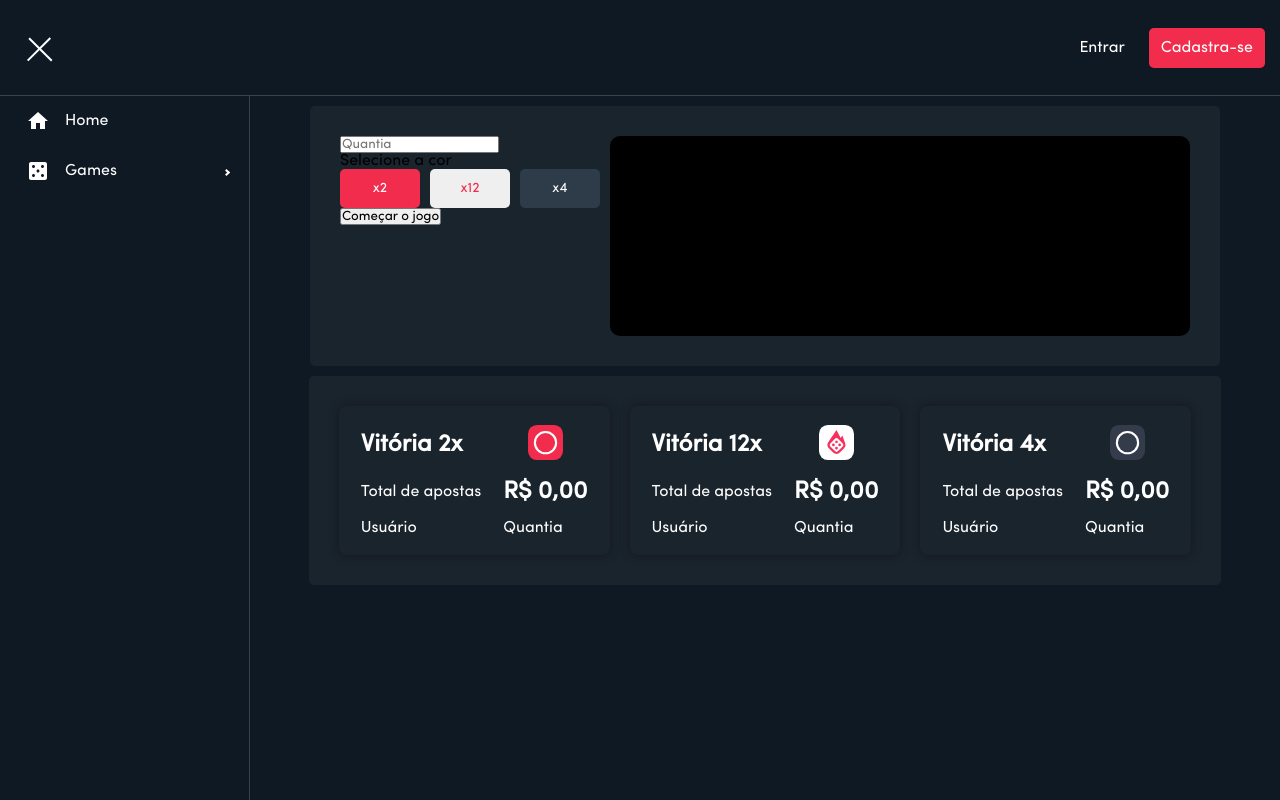
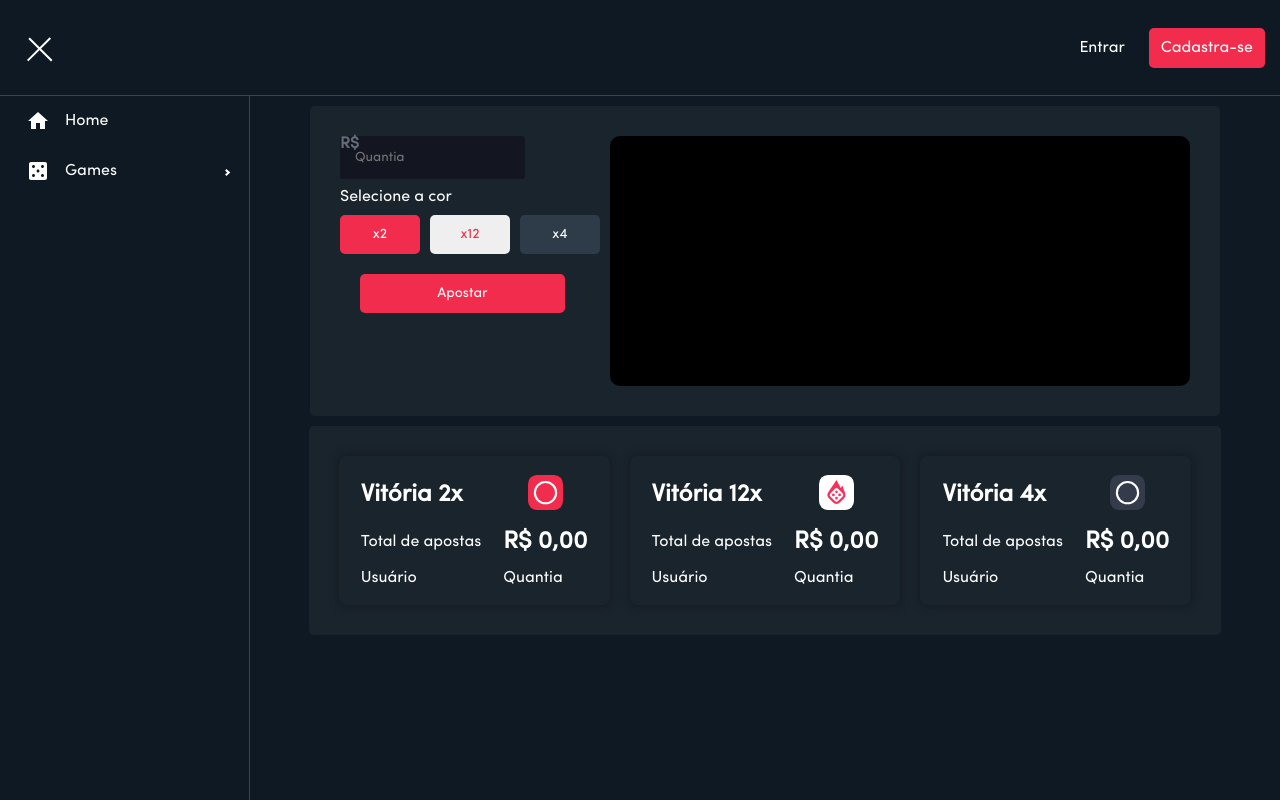
Before and after one commit to jpaugusto13/cold-frontend, a React (Vite) app: page /double in a window 1280 px wide. Built offline with nearby package versions, Linux system fonts and the light colour scheme.

Commit message:
Modificações na tela de double

```diff
--- a/src/contexts/AuthContext.tsx
+++ b/src/contexts/AuthContext.tsx
@@ -1,12 +1,13 @@
 import { createContext, useState, useEffect, ReactNode } from 'react';
 import { useNavigate } from 'react-router-dom';
-import api from '../services/api';
+import api from '../services/apiCore';
 import { FormDataLogin } from '../pages/Authentication/Login/Login';
 import { FormDataRegister } from '../pages/Authentication/Register/Register';
 import Swal from 'sweetalert2';
 
 interface User {
-  name: string;
+  firstName: string;
+  lastName: string;
   email: string;
   money: number;
 }
@@ -16,7 +17,8 @@ interface AuthContextData {
   user: User;
   signIn: ({ email, password }: FormDataLogin) => void;
   signUp: ({
-    name,
+    firstName,
+    lastName,
     email,
     password,
     confirmPassword,
@@ -31,7 +33,8 @@ interface AuthProviderProps {
 const key = 'token@COLD';
 
 const userDefault: User = {
-  name: 'Não logado',
+  firstName: 'Não logado',
+  lastName: '',
   email: '',
   money: 0,
 };
@@ -62,6 +65,7 @@ export function AuthProvider({ children }: AuthProviderProps) {
   }, [isLoggedIn]);
 
   const signUp = async (data: FormDataRegister) => {
+    console.log(data)
     Swal.fire({
       didOpen: () => {
         Swal.showLoading();
@@ -88,6 +92,8 @@ export function AuthProvider({ children }: AuthProviderProps) {
         }
       });
   };
+
+  // Função de SignIn de usuário
   const signIn = async (data: FormDataLogin) => {
     Swal.fire({
       didOpen: () => {
@@ -125,6 +131,7 @@ export function AuthProvider({ children }: AuthProviderProps) {
       });
   };
 
+  // Função de logout de usuário
   const logout = () => {
     localStorage.removeItem(key);
     setUser(userDefault);
--- a/src/pages/Authentication/Login/Login.tsx
+++ b/src/pages/Authentication/Login/Login.tsx
@@ -37,6 +37,7 @@ export function Login() {
         </div>
 
         <form onSubmit={handleSubmit(onSubmit)}>
+          <div className="div-form">
             <Input
               type="text"
               errors={errors?.email}
@@ -49,6 +50,7 @@ export function Login() {
               label="Senha"
               {...register('password')}
             />
+
             <div className="btn">
               <button onClick={handleCancel} className="cancel" type="reset">
                 Cancelar
@@ -57,6 +59,7 @@ export function Login() {
                 Entrar
               </button>
             </div>
+          </div>
         </form>
       </div>
     </div>
--- a/src/pages/Authentication/Register/Register.tsx
+++ b/src/pages/Authentication/Register/Register.tsx
@@ -7,7 +7,6 @@ import schema from './schema';
 import { Input } from '../../../shared/components/Input/Input';
 import { useAuth } from '../../../hooks/useAuth';
 import { useState } from 'react';
-import transitions from '@material-ui/core/styles/transitions';
 
 export type FormDataRegister = yup.InferType<typeof schema>;
 
@@ -43,7 +42,7 @@ export function Register() {
       response ? setStep(step) : undefined;
     }
     if (step === 3) {
-      const response = await trigger(['birthday', 'cpf']);
+      const response = await trigger(['birthday', 'phone', 'cpf']);
       response ? setStep(step) : undefined;
     }
   };
@@ -59,8 +58,10 @@ export function Register() {
         </div>
 
         <form onSubmit={handleSubmit(onSubmit)}>
-          {step === 1 ? (
-            <>
+          <div
+            className="div-form"
+            style={step === 1 ? { display: 'flex' } : { display: 'none' }}
+          >
             <Input
               type="text"
               label="Nome"
@@ -91,14 +92,23 @@ export function Register() {
                 Próximo
               </button>
             </div>
-            </>
-          ) : step === 2 ? (
-            <>
+          </div>
+
+          <div
+            className="div-form"
+            style={step === 2 ? { display: 'flex' } : { display: 'none' }}
+          >
             <Input
               type="text"
               label="CPF"
               errors={errors?.cpf}
               {...register('cpf')}
+            />
+            <Input
+              type="text"
+              label="Telefone"
+              errors={errors?.phone}
+              {...register('phone')}
             />
             <Input
               type="date"
@@ -123,9 +133,11 @@ export function Register() {
                 Próximo
               </button>
             </div>
-            </>
-          ) : (
-            <>
+          </div>
+          <div
+            className="div-form"
+            style={step === 3 ? { display: 'flex' } : { display: 'none' }}
+          >
             <Input
               type="password"
               label="Senha"
@@ -151,8 +163,7 @@ export function Register() {
                 Cadastrar
               </button>
             </div>
-            </>
-          )}
+          </div>
         </form>
       </div>
     </div>
--- a/src/pages/Authentication/Register/schema.ts
+++ b/src/pages/Authentication/Register/schema.ts
@@ -5,6 +5,7 @@ const schema = yup
     firstName: yup.string().required('O campo nome é obrigatório!'),
     lastName: yup.string().required('O campo sobrenome é obrigatório!'),
     cpf: yup.string().required('O campo de CPF é obrigatório'),
+    phone: yup.string().required('O campo de telfone é obrigatório'),
     birthday: yup
       .date()
       .typeError('O campo data está inválido')
--- a/src/pages/Authentication/authentication.scss
+++ b/src/pages/Authentication/authentication.scss
@@ -28,6 +28,7 @@
     }
 
     form {
+      .div-form {
         display: flex;
         gap: 25px;
         flex-direction: column;
@@ -60,6 +61,7 @@
             border-radius: 4px;
             outline: none;
             font-size: 16px;
+          }
         }
       }
 
--- a/src/pages/Home/components/Games/Double.tsx
+++ b/src/pages/Home/components/Games/Double.tsx
@@ -1,34 +1,23 @@
 import { Table } from './components/Table/Table';
 
 import './double.scss';
-import { useAuth } from '../../../../hooks/useAuth';
 
 export function Double() {
-  const { isLoggedIn } = useAuth();
-
-
-  function handleGame() {
-    if (!isLoggedIn) {
-      alert('Para jogar você precisa estar cadastrado');
-    } else {
-      alert('Jogo em manutenção');
-    }
-  }
-
   return (
-    <div id='double'>
+    <div id="double">
       <section className="dashboard">
         <aside>
           <form>
-            <div>
-              <input
-                type="number"
-                id="value-field"
-                placeholder="Quantia"
-              />
+            <div className="field-input">
+              <input type="number" id="value-field" placeholder="Quantia" />
+              <div className="emblem">
+                <p>R$</p>
+              </div>
             </div>
             <div>
-              <label>Selecione a cor</label>
+              <div className="label-btn">
+                <label htmlFor="btn">Selecione a cor</label>
+              </div>
               <div className="btn">
                 <button className="red" type="button">
                   x2
@@ -42,9 +31,9 @@ export function Double() {
               </div>
             </div>
 
-            <div>
-              <button onClick={handleGame} type="button">
-                Começar o jogo
+            <div className="btn-dashboard">
+              <button className="red" type="button">
+                Apostar
               </button>
             </div>
           </form>
--- a/src/pages/Home/components/Games/double.scss
+++ b/src/pages/Home/components/Games/double.scss
@@ -18,7 +18,41 @@
     gap: 10px;
 
     form {
-      .btn {
+      .field-input {
+        position: relative;
+
+        input,
+        input[type='number']::-webkit-inner-spin-button {
+          background-color: #131521;
+          border: none;
+          border-radius: 3px;
+          padding: 15px;
+          color: #fff;
+          outline: none;
+          -webkit-appearance: none;
+        }
+
+        .emblem {
+          display: flex;
+          align-items: center;
+          position: absolute;
+          top: 0;
+
+          p {
+            color: #646b79;
+            font-weight: bold;
+          }
+        }
+      }
+
+      .label-btn {
+        padding: 10px 0px;
+        label {
+          color: white;
+        }
+      }
+      .btn,
+      .btn-dashboard {
         display: flex;
         gap: 10px;
 
@@ -42,10 +76,17 @@
           color: white;
         }
       }
+
+      .btn-dashboard {
+        padding: 20px;
+        .red {
+          width: 16vw;
+        }
+      }
     }
 
     canvas {
-      height: 200px;
+      height: 250px;
       width: 580px;
       border-radius: 10px;
       background-color: black;
--- a/src/services/api.tsx
+++ b/src/services/apiCore.tsx
@@ -1,7 +1,7 @@
 import axios from 'axios';
 
-const api = axios.create({
+const apiCore = axios.create({
   baseURL: 'https://cold-backend.vercel.app/',
 });
 
-export default api;
+export default apiCore;
--- a/src/shared/components/Navigation/Navbar.tsx
+++ b/src/shared/components/Navigation/Navbar.tsx
@@ -45,7 +45,7 @@ export function NavBar() {
       ) : (
         <>
           <div>
-            <p>Seja bem vindo: {user.name}</p>
+            <p>Seja bem vindo: {user.firstName}</p>
             <p className="money">R$ {money.toFixed(2).replace('.', ',')}</p>
             <button
               className="deposit"
```
Also changed, not shown: src/shared/components/Input/InputPassword.tsx (added, +32 -0 lines). Lines whose indentation alone changed are shown as unchanged.
